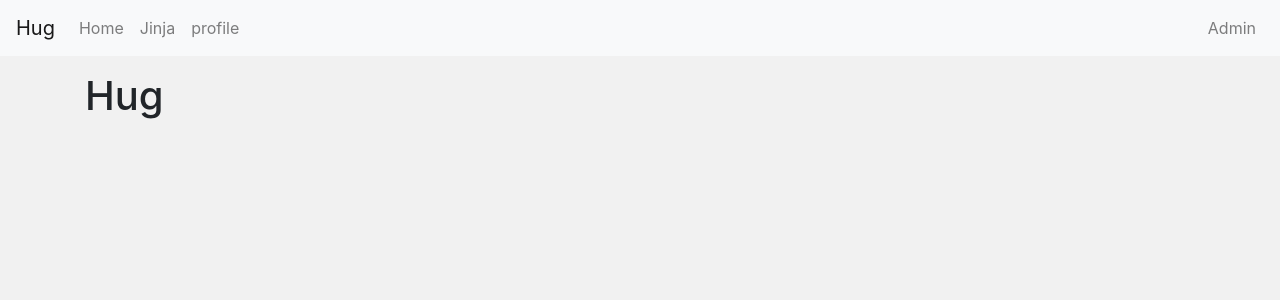
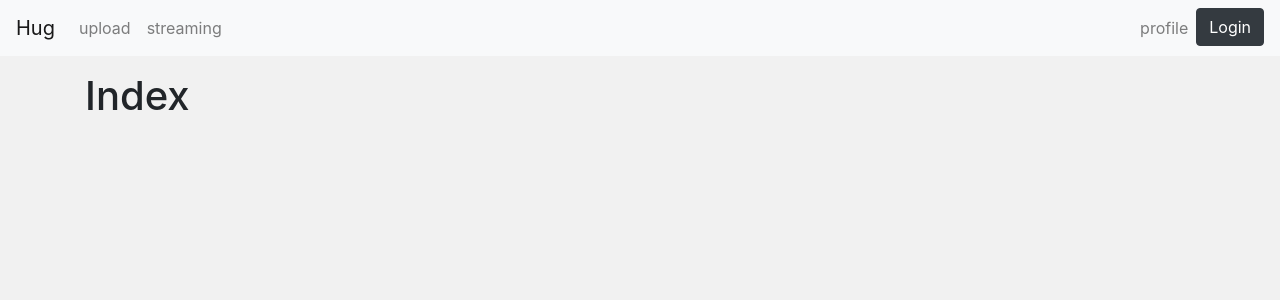
Before and after one commit to DawonChoi/Flask-Hug, a Flask app: page / in a window 1280 px wide. Shown: the top 300 px of the page. Run offline with Flask 2, Linux system fonts and the light colour scheme; some libraries are stand-ins or nearby versions.

Commit message:
Delete /Jinja Router

```diff
--- a/app/templates/public/index.html
+++ b/app/templates/public/index.html
@@ -7,7 +7,7 @@
 <div class="container">
   <div class="row">
     <div class="col">
-      <h1>Hug</h1>
+      <h1>Index</h1>
     </div>
   </div>
 </div>
--- a/app/templates/public/templates/public_template.html
+++ b/app/templates/public/templates/public_template.html
@@ -19,7 +19,7 @@
   {% block nav %}
   <!-- use navigate interface-->
   <nav class="navbar navbar-expand-lg navbar-light bg-light mb-3">
-    <a class="navbar-brand" href="#">Hug</a>
+    <a class="navbar-brand" href="/">Hug</a>
     <button class="navbar-toggler" type="button" data-toggle="collapse" data-target="#navbarNav" aria-controls="navbarNav" aria-expanded="false" aria-label="Toggle navigation">
       <span class="navbar-toggler-icon"></span>
     </button>
@@ -27,21 +27,22 @@
     <div class="collapse navbar-collapse" id="navbarNav">
       <ul class="navbar-nav">
         <li class="nav-item">
-          <a class="nav-link" href="/">Home</a>
+          <a class="nav-link" href="/upload">upload</a>
         </li>
         <li class="nav-item">
-          <a class="nav-link" href="/jinja">Jinja</a>
+          <a class="nav-link" href="/">streaming</a>
         </li>
-        <li class="nav-item">
-          <a class="nav-link" href="/profile">profile</a>
-        </li>
+
       </ul>
     </div>
 
     <div class="collapse navbar-collapse" id="navbarNav">
       <ul class="navbar-nav ml-auto">
         <li class="nav-item">
-          <a class="nav-link" href="/admin/dashboard">Admin</a>
+          <a class="nav-link" href="/profile">profile</a>
+        </li>
+        <li class="nav-item">
+          <button type="button" class="btn btn-dark" onclick="location.href='/sign-up'">Login</button>
         </li>
       </ul>
     </div>
--- a/app/templates/public/upload.html
+++ b/app/templates/public/upload.html
@@ -8,10 +8,10 @@
   <div class="row">
     <div class="col">
 
-      <h1>Upload a files</h1>
+      <h1>Upload</h1>
       <hr>
 
-      <form action="/upload-image" method="POST" enctype="multipart/form-data">
+      <form action="/upload" method="POST" enctype="multipart/form-data">
 
         <div class="form-group">
           <label>Select image</label>
--- a/app/views.py
+++ b/app/views.py
@@ -5,6 +5,7 @@ from flask import render_template
 from flask import request, redirect
 from flask import jsonify, make_response
 from werkzeug.utils import secure_filename
+from flask import send_file, send_from_directory, safe_join, abort
 
 import os
 
@@ -46,7 +47,7 @@ def allowed_image_filesize(filesize):
     else:
         return False
 
-@app.route("/upload-image", methods=["GET", "POST"])
+@app.route("/upload", methods=["GET", "POST"])
 def upload_image():
 
     if request.method == "POST":
@@ -75,13 +76,8 @@ def upload_image():
 
 
 @app.route("/upload-audio", methods=["GET", "POST"])
-def upload_image():
+def upload_audio():
     return render_template("public/upload.html")
-
-
-
-
-
 
 @app.route("/")
 def index():
@@ -90,11 +86,7 @@ def index():
 
 @app.route("/about")
 def about():
-    return """
-    <h1 style='color: red;'>I'm a red H1 heading!</h1>
-    <p>This is a lovely little paragraph</p>
-    <code>Flask is <em>awesome</em></code>
-    """
+    return redirect("http://localhost:5000/profile/dawon")
 
 
 @app.template_filter("clean_date")
@@ -181,61 +173,3 @@ def profile(username):
         user = users[username]
 
     return render_template("public/profile.html", username=username, user=user)
-
-
-@app.route("/jinja")
-def jinja():
-    # Strings
-    my_name = "Dawon"
-
-    # Integers
-    my_age = 18
-
-    # Lists
-    langs = ["Python", "JavaScript", "Bash", "Ruby", "C", "Rust"]
-
-    # Dictionaries
-    friends = {
-        "Tony": 43,
-        "Cody": 28,
-        "Amy": 26,
-        "Clarissa": 23,
-        "Wendell": 39
-    }
-
-    # Tuples
-    colors = ("Red", "Blue")
-
-    # Booleans
-    cool = True
-
-    # Classes
-    class GitRemote:
-        def __init__(self, name, description, domain):
-            self.name = name
-            self.description = description
-            self.domain = domain
-
-        def pull(self):
-            return f"Pulling repo '{self.name}'"
-
-        def clone(self, repo):
-            return f"Cloning into {repo}"
-
-    my_remote = GitRemote(
-        name="flask-Hug",
-        description="flask web server that provide file uploading but main offering is .mp3",
-        domain="https://github.com/DawonChoi/Flask-Hug.git"
-    )
-
-    # Functions
-    def repeat(x, qty=1):
-        return x * qty
-
-    date = datetime.utcnow()
-
-    return render_template(
-        "public/jinja.html", my_name=my_name, my_age=my_age, langs=langs,
-        friends=friends, colors=colors, cool=cool, GitRemote=GitRemote,
-        my_remote=my_remote, repeat=repeat, date=date
-    )
```
Also changed, not shown: app/static/img/uploads/forest01.jpg (added).
